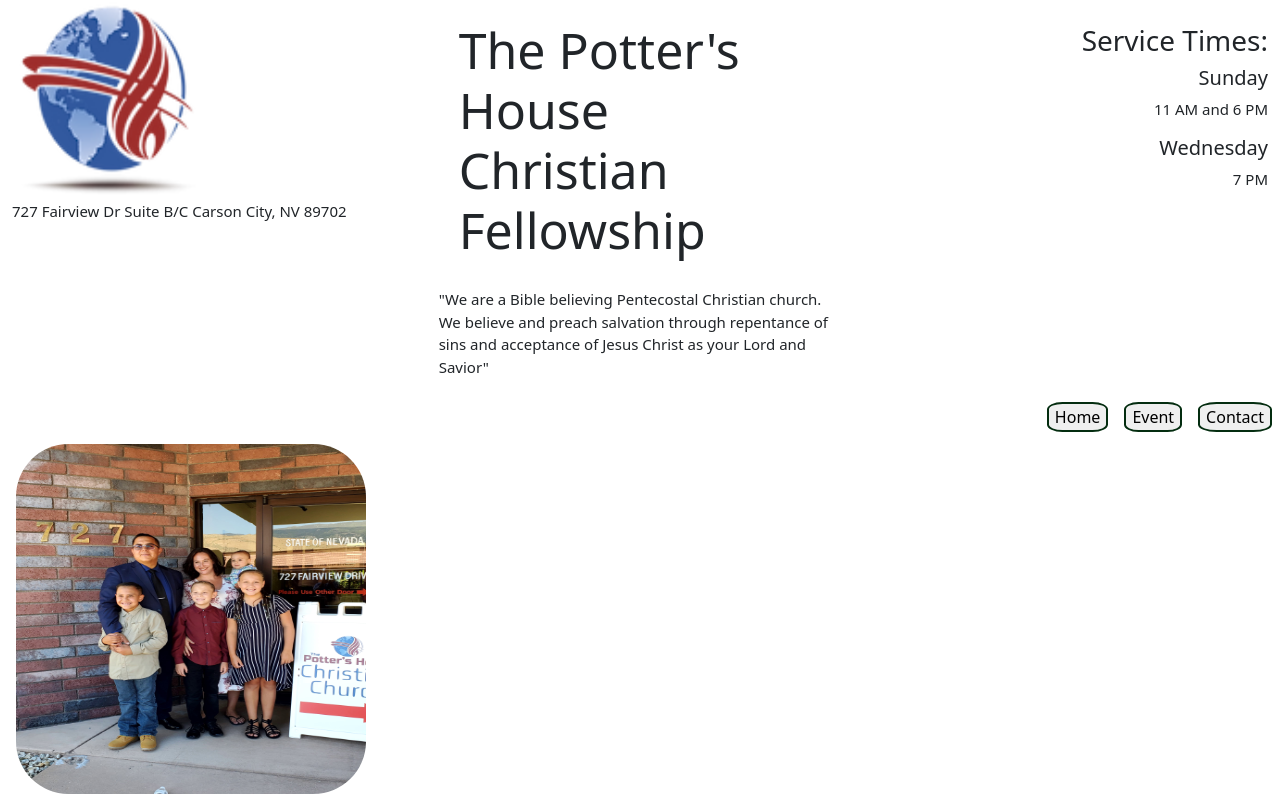
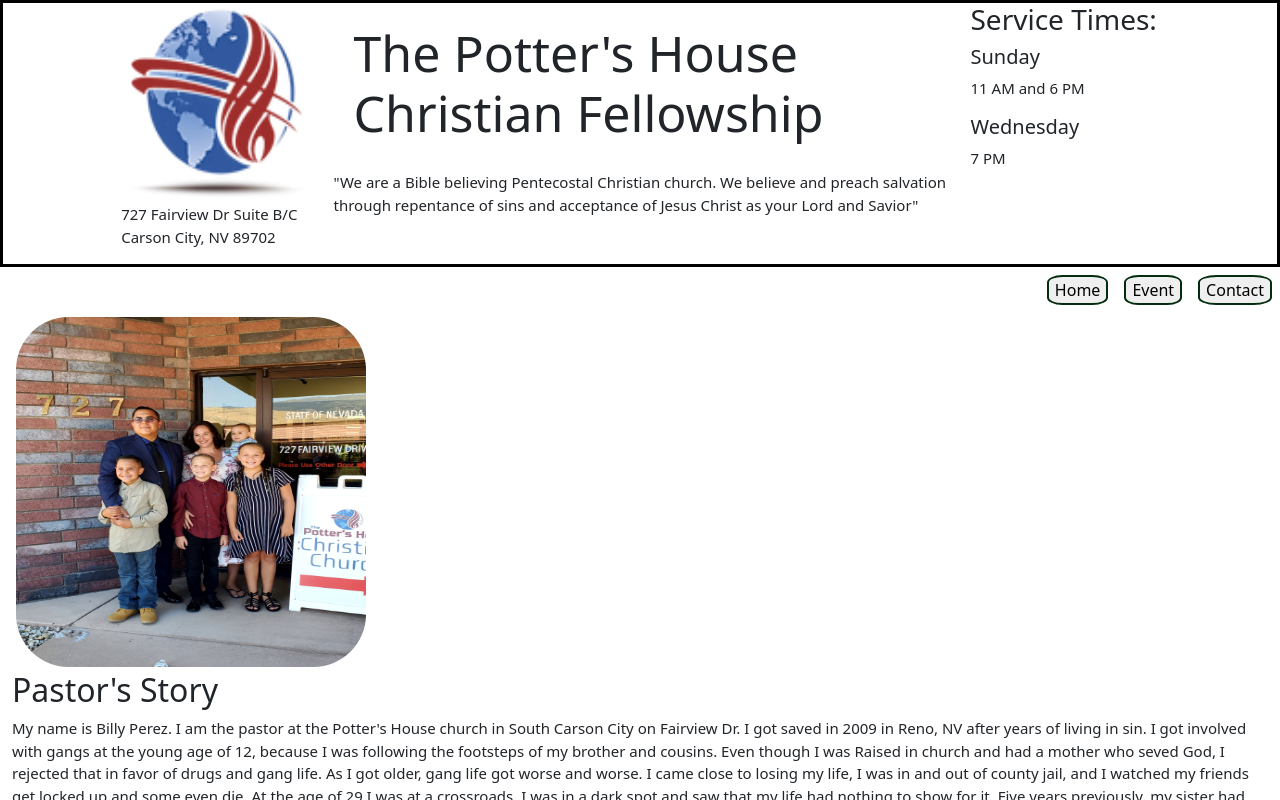
Before and after one commit to J-Sandell/Pottershouse, a React (Create React App) app: page / in a window 1280 px wide. Shown: the top 800 px of the page. Built offline with nearby package versions, Linux system fonts and the light colour scheme.

Commit message:
working on header

```diff
--- a/src/Components/Header.js
+++ b/src/Components/Header.js
@@ -4,20 +4,20 @@
 
 function Header() {
 	return (
-		<Fragment>
-			<div className="head container-fluid">
-				<div className="row">
-					<div className="col">
+		<div>
+			<div className="container-fluid">
+				<div className="row head">
+					<div className="col-2">
 						<img className="" src="/assets/logo2.webp" height={200} width={200} alt="logo " />
 						<p>727 Fairview Dr Suite B/C
 							Carson City, NV 89702
 						</p>
 					</div>
-					<div className="col">
+					<div className="col-6">
 						<h1>The Potter's House Christian Fellowship</h1>
 						<p>"We are a Bible believing Pentecostal Christian church. We believe and preach salvation through repentance of sins and acceptance of Jesus Christ as your Lord and Savior"</p>
 					</div>
-					<div className="col text-end mt-4">
+					<div className="col-2">
 						<h3>Service Times:</h3>
 						<h5>Sunday</h5>
 						<p>11 AM and 6 PM</p>
@@ -46,13 +46,7 @@
 				</ul>
 
 			</div>
-
-
-
-
-
-
-		</Fragment >
+		</div >
 	)
 }
 
--- a/src/style.css
+++ b/src/style.css
@@ -5,8 +5,9 @@
 }
 
 .head {
+	border: solid 3px black;
 	display: flex;
-	justify-content: space-around;
+	justify-content: center;
 
 }
 
```
